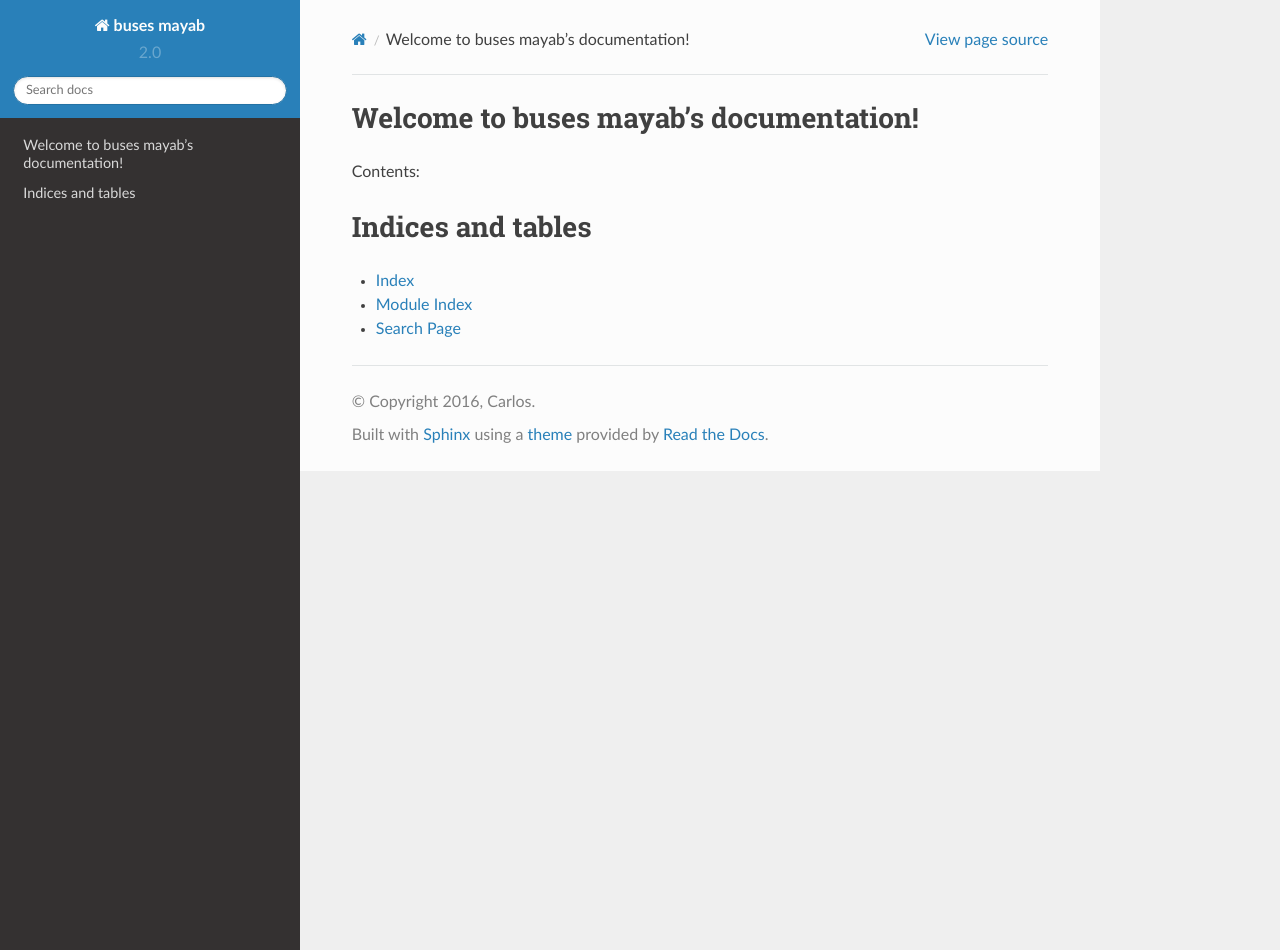
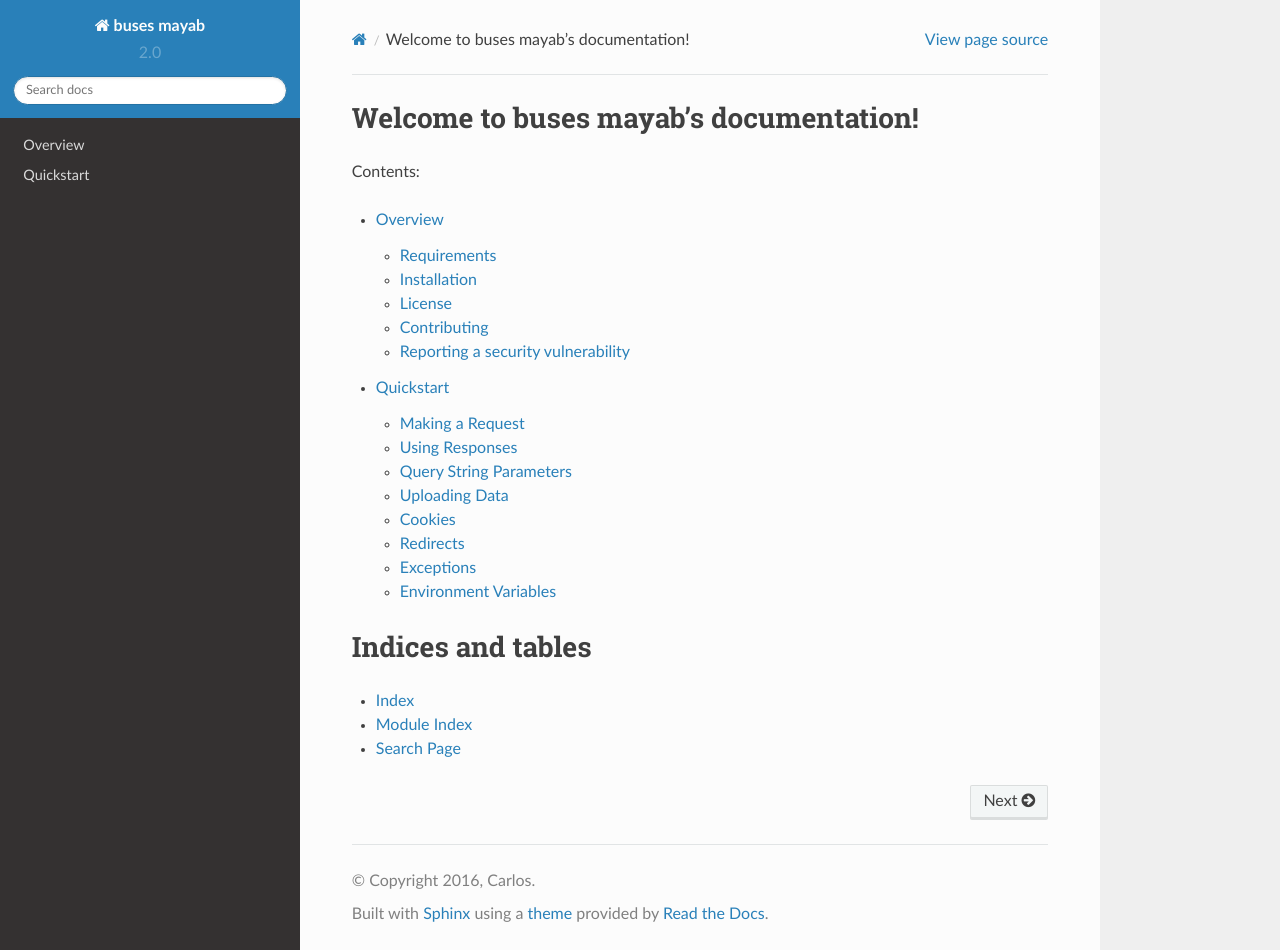
Before and after one commit to KacosPro/buses-mayab, a Sphinx documentation site: the page built from docs/index.rst, in a window 1280 px wide and 950 px high. Built offline with Sphinx 7.4.7 and the Read the Docs theme 2.0.0, drawn with Linux system fonts in a browser that asks for light colours; some of the changed lines change nothing that is shown.

Commit message:
Update docs

```diff
--- a/docs/index.rst
+++ b/docs/index.rst
@@ -11,6 +11,8 @@ Contents:
 .. toctree::
    :maxdepth: 2
 
+   overview
+   quickstart
 
 
 Indices and tables
--- /dev/null
+++ b/docs/overview.rst
@@ -0,0 +1,159 @@
+========
+Overview
+========
+
+Requirements
+============
+
+#. PHP 5.5.0
+#. To use the PHP stream handler, ``allow_url_fopen`` must be enabled in your
+   system's php.ini.
+#. To use the cURL handler, you must have a recent version of cURL >= 7.19.4
+   compiled with OpenSSL and zlib.
+
+.. note::
+
+    Guzzle no longer requires cURL in order to send HTTP requests. Guzzle will
+    use the PHP stream wrapper to send HTTP requests if cURL is not installed.
+    Alternatively, you can provide your own HTTP handler used to send requests.
+
+.. _installation:
+
+
+Installation
+============
+
+The recommended way to install Guzzle is with
+`Composer <http://getcomposer.org>`_. Composer is a dependency management tool
+for PHP that allows you to declare the dependencies your project needs and
+installs them into your project.
+
+.. code-block:: bash
+
+    # Install Composer
+    curl -sS https://getcomposer.org/installer | php
+
+You can add Guzzle as a dependency using the composer.phar CLI:
+
+.. code-block:: bash
+
+    php composer.phar require guzzlehttp/guzzle:~6.0
+
+Alternatively, you can specify Guzzle as a dependency in your project's
+existing composer.json file:
+
+.. code-block:: js
+
+    {
+      "require": {
+         "guzzlehttp/guzzle": "~6.0"
+      }
+   }
+
+After installing, you need to require Composer's autoloader:
+
+.. code-block:: php
+
+    require 'vendor/autoload.php';
+
+You can find out more on how to install Composer, configure autoloading, and
+other best-practices for defining dependencies at `getcomposer.org <http://getcomposer.org>`_.
+
+
+Bleeding edge
+-------------
+
+During your development, you can keep up with the latest changes on the master
+branch by setting the version requirement for Guzzle to ``~6.0@dev``.
+
+.. code-block:: js
+
+   {
+      "require": {
+         "guzzlehttp/guzzle": "~6.0@dev"
+      }
+   }
+
+
+License
+=======
+
+Licensed using the `MIT license <http://opensource.org/licenses/MIT>`_.
+
+    Copyright (c) 2015 Michael Dowling <https://github.com/mtdowling>
+
+    Permission is hereby granted, free of charge, to any person obtaining a copy
+    of this software and associated documentation files (the "Software"), to deal
+    in the Software without restriction, including without limitation the rights
+    to use, copy, modify, merge, publish, distribute, sublicense, and/or sell
+    copies of the Software, and to permit persons to whom the Software is
+    furnished to do so, subject to the following conditions:
+
+    The above copyright notice and this permission notice shall be included in
+    all copies or substantial portions of the Software.
+
+    THE SOFTWARE IS PROVIDED "AS IS", WITHOUT WARRANTY OF ANY KIND, EXPRESS OR
+    IMPLIED, INCLUDING BUT NOT LIMITED TO THE WARRANTIES OF MERCHANTABILITY,
+    FITNESS FOR A PARTICULAR PURPOSE AND NONINFRINGEMENT. IN NO EVENT SHALL THE
+    AUTHORS OR COPYRIGHT HOLDERS BE LIABLE FOR ANY CLAIM, DAMAGES OR OTHER
+    LIABILITY, WHETHER IN AN ACTION OF CONTRACT, TORT OR OTHERWISE, ARISING FROM,
+    OUT OF OR IN CONNECTION WITH THE SOFTWARE OR THE USE OR OTHER DEALINGS IN
+    THE SOFTWARE.
+
+
+Contributing
+============
+
+
+Guidelines
+----------
+
+1. Guzzle utilizes PSR-1, PSR-2, PSR-4, and PSR-7.
+2. Guzzle is meant to be lean and fast with very few dependencies. This means
+   that not every feature request will be accepted.
+3. Guzzle has a minimum PHP version requirement of PHP 5.5. Pull requests must
+   not require a PHP version greater than PHP 5.5 unless the feature is only
+   utilized conditionally.
+4. All pull requests must include unit tests to ensure the change works as
+   expected and to prevent regressions.
+
+
+Running the tests
+-----------------
+
+In order to contribute, you'll need to checkout the source from GitHub and
+install Guzzle's dependencies using Composer:
+
+.. code-block:: bash
+
+    git clone https://github.com/guzzle/guzzle.git
+    cd guzzle && curl -s http://getcomposer.org/installer | php && ./composer.phar install --dev
+
+Guzzle is unit tested with PHPUnit. Run the tests using the Makefile:
+
+.. code-block:: bash
+
+    make test
+
+.. note::
+
+    You'll need to install node.js v0.5.0 or newer in order to perform
+    integration tests on Guzzle's HTTP handlers.
+
+
+Reporting a security vulnerability
+==================================
+
+We want to ensure that Guzzle is a secure HTTP client library for everyone. If
+you've discovered a security vulnerability in Guzzle, we appreciate your help
+in disclosing it to us in a `responsible manner <http://en.wikipedia.org/wiki/Responsible_disclosure>`_.
+
+Publicly disclosing a vulnerability can put the entire community at risk. If
+you've discovered a security concern, please email us at
+security@guzzlephp.org. We'll work with you to make sure that we understand the
+scope of the issue, and that we fully address your concern. We consider
+correspondence sent to security@guzzlephp.org our highest priority, and work to
+address any issues that arise as quickly as possible.
+
+After a security vulnerability has been corrected, a security hotfix release will
+be deployed as soon as possible.
--- /dev/null
+++ b/docs/quickstart.rst
@@ -0,0 +1,564 @@
+==========
+Quickstart
+==========
+
+This page provides a quick introduction to Guzzle and introductory examples.
+If you have not already installed, Guzzle, head over to the :ref:`installation`
+page.
+
+
+Making a Request
+================
+
+You can send requests with Guzzle using a ``GuzzleHttp\ClientInterface``
+object.
+
+
+Creating a Client
+-----------------
+
+.. code-block:: php
+
+    use GuzzleHttp\Client;
+
+    $client = new Client([
+        // Base URI is used with relative requests
+        'base_uri' => 'http://httpbin.org',
+        // You can set any number of default request options.
+        'timeout'  => 2.0,
+    ]);
+
+Clients are immutable in Guzzle 6, which means that you cannot change the defaults used by a client after it's created.
+
+The client constructor accepts an associative array of options:
+
+``base_uri``
+    (string|UriInterface) Base URI of the client that is merged into relative
+    URIs. Can be a string or instance of UriInterface. When a relative URI
+    is provided to a client, the client will combine the base URI with the
+    relative URI using the rules described in
+    `RFC 3986, section 2 <http://tools.ietf.org/html/rfc3986#section-5.2>`_.
+
+    .. code-block:: php
+
+        // Create a client with a base URI
+        $client = new GuzzleHttp\Client(['base_uri' => 'https://foo.com/api/']);
+        // Send a request to https://foo.com/api/test
+        $response = $client->request('GET', 'test');
+        // Send a request to https://foo.com/root
+        $response = $client->request('GET', '/root');
+
+    Don't feel like reading RFC 3986? Here are some quick examples on how a
+    ``base_uri`` is resolved with another URI.
+
+    =======================  ==================  ===============================
+    base_uri                 URI                 Result
+    =======================  ==================  ===============================
+    ``http://foo.com``       ``/bar``            ``http://foo.com/bar``
+    ``http://foo.com/foo``   ``/bar``            ``http://foo.com/bar``
+    ``http://foo.com/foo``   ``bar``             ``http://foo.com/bar``
+    ``http://foo.com/foo/``  ``bar``             ``http://foo.com/foo/bar``
+    ``http://foo.com``       ``http://baz.com``  ``http://baz.com``
+    ``http://foo.com/?bar``  ``bar``             ``http://foo.com/bar``
+    =======================  ==================  ===============================
+
+``handler``
+    (callable) Function that transfers HTTP requests over the wire. The
+    function is called with a ``Psr7\Http\Message\RequestInterface`` and array
+    of transfer options, and must return a
+    ``GuzzleHttp\Promise\PromiseInterface`` that is fulfilled with a
+    ``Psr7\Http\Message\ResponseInterface`` on success. ``handler`` is a
+    constructor only option that cannot be overridden in per/request options.
+
+``...``
+    (mixed) All other options passed to the constructor are used as default
+    request options with every request created by the client.
+
+
+Sending Requests
+----------------
+
+Magic methods on the client make it easy to send synchronous requests:
+
+.. code-block:: php
+
+    $response = $client->get('http://httpbin.org/get');
+    $response = $client->delete('http://httpbin.org/delete');
+    $response = $client->head('http://httpbin.org/get');
+    $response = $client->options('http://httpbin.org/get');
+    $response = $client->patch('http://httpbin.org/patch');
+    $response = $client->post('http://httpbin.org/post');
+    $response = $client->put('http://httpbin.org/put');
+
+You can create a request and then send the request with the client when you're
+ready:
+
+.. code-block:: php
+
+    use GuzzleHttp\Psr7\Request;
+
+    $request = new Request('PUT', 'http://httpbin.org/put');
+    $response = $client->send($request, ['timeout' => 2]);
+
+Client objects provide a great deal of flexibility in how request are
+transferred including default request options, default handler stack middleware
+that are used by each request, and a base URI that allows you to send requests
+with relative URIs.
+
+You can find out more about client middleware in the
+:doc:`handlers-and-middleware` page of the documentation.
+
+
+Async Requests
+--------------
+
+You can send asynchronous requests using the magic methods provided by a client:
+
+.. code-block:: php
+
+    $promise = $client->getAsync('http://httpbin.org/get');
+    $promise = $client->deleteAsync('http://httpbin.org/delete');
+    $promise = $client->headAsync('http://httpbin.org/get');
+    $promise = $client->optionsAsync('http://httpbin.org/get');
+    $promise = $client->patchAsync('http://httpbin.org/patch');
+    $promise = $client->postAsync('http://httpbin.org/post');
+    $promise = $client->putAsync('http://httpbin.org/put');
+
+You can also use the `sendAsync()` and `requestAsync()` methods of a client:
+
+.. code-block:: php
+
+    use GuzzleHttp\Psr7\Request;
+
+    // Create a PSR-7 request object to send
+    $headers = ['X-Foo' => 'Bar'];
+    $body = 'Hello!';
+    $request = new Request('HEAD', 'http://httpbin.org/head', $headers, $body);
+
+    // Or, if you don't need to pass in a request instance:
+    $promise = $client->requestAsync('GET', 'http://httpbin.org/get');
+
+The promise returned by these methods implements the
+`Promises/A+ spec <https://promisesaplus.com/>`_, provided by the
+`Guzzle promises library <https://github.com/guzzle/promises>`_. This means
+that you can chain ``then()`` calls off of the promise. These then calls are
+either fulfilled with a successful ``Psr\Http\Message\ResponseInterface`` or
+rejected with an exception.
+
+.. code-block:: php
+
+    use Psr\Http\Message\ResponseInterface;
+    use GuzzleHttp\Exception\RequestException;
+
+    $promise = $client->requestAsync('GET', 'http://httpbin.org/get');
+    $promise->then(
+        function (ResponseInterface $res) {
+            echo $res->getStatusCode() . "\n";
+        },
+        function (RequestException $e) {
+            echo $e->getMessage() . "\n";
+            echo $e->getRequest()->getMethod();
+        }
+    );
+
+
+Concurrent requests
+-------------------
+
+You can send multiple requests concurrently using promises and asynchronous
+requests.
+
+.. code-block:: php
+
+    use GuzzleHttp\Client;
+    use GuzzleHttp\Promise;
+
+    $client = new Client(['base_uri' => 'http://httpbin.org/']);
+
+    // Initiate each request but do not block
+    $promises = [
+        'image' => $client->getAsync('/image'),
+        'png'   => $client->getAsync('/image/png'),
+        'jpeg'  => $client->getAsync('/image/jpeg'),
+        'webp'  => $client->getAsync('/image/webp')
+    ];
+
+    // Wait on all of the requests to complete. Throws a ConnectException
+    // if any of the requests fail
+    $results = Promise\unwrap($promises);
+
+    // Wait for the requests to complete, even if some of them fail
+    $results = Promise\settle($promises)->wait();
+
+    // You can access each result using the key provided to the unwrap
+    // function.
+    echo $results['image']->getHeader('Content-Length');
+    echo $results['png']->getHeader('Content-Length');
+
+You can use the ``GuzzleHttp\Pool`` object when you have an indeterminate
+amount of requests you wish to send.
+
+.. code-block:: php
+
+    use GuzzleHttp\Pool;
+    use GuzzleHttp\Client;
+    use GuzzleHttp\Psr7\Request;
+
+    $client = new Client();
+
+    $requests = function ($total) {
+        $uri = 'http://127.0.0.1:8126/guzzle-server/perf';
+        for ($i = 0; $i < $total; $i++) {
+            yield new Request('GET', $uri);
+        }
+    };
+
+    $pool = new Pool($client, $requests(100), [
+        'concurrency' => 5,
+        'fulfilled' => function ($response, $index) {
+            // this is delivered each successful response
+        },
+        'rejected' => function ($reason, $index) {
+            // this is delivered each failed request
+        },
+    ]);
+
+    // Initiate the transfers and create a promise
+    $promise = $pool->promise();
+
+    // Force the pool of requests to complete.
+    $promise->wait();
+
+Or using a closure that will return a promise once the pool calls the closure.
+
+.. code-block:: php
+
+    $client = new Client();
+
+    $requests = function ($total) use ($client) {
+        $uri = 'http://127.0.0.1:8126/guzzle-server/perf';
+        for ($i = 0; $i < $total; $i++) {
+            yield function() use ($client, $uri) {
+                return $client->getAsync($uri);
+            };
+        }
+    };
+
+    $pool = new Pool($client, $requests(100));
+
+
+Using Responses
+===============
+
+In the previous examples, we retrieved a ``$response`` variable or we were
+delivered a response from a promise. The response object implements a PSR-7
+response, ``Psr\Http\Message\ResponseInterface``, and contains lots of
+helpful information.
+
+You can get the status code and reason phrase of the response:
+
+.. code-block:: php
+
+    $code = $response->getStatusCode(); // 200
+    $reason = $response->getReasonPhrase(); // OK
+
+You can retrieve headers from the response:
+
+.. code-block:: php
+
+    // Check if a header exists.
+    if ($response->hasHeader('Content-Length')) {
+        echo "It exists";
+    }
+
+    // Get a header from the response.
+    echo $response->getHeader('Content-Length');
+
+    // Get all of the response headers.
+    foreach ($response->getHeaders() as $name => $values) {
+        echo $name . ': ' . implode(', ', $values) . "\r\n";
+    }
+
+The body of a response can be retrieved using the ``getBody`` method. The body
+can be used as a string, cast to a string, or used as a stream like object.
+
+.. code-block:: php
+
+    $body = $response->getBody();
+    // Implicitly cast the body to a string and echo it
+    echo $body;
+    // Explicitly cast the body to a string
+    $stringBody = (string) $body;
+    // Read 10 bytes from the body
+    $tenBytes = $body->read(10);
+    // Read the remaining contents of the body as a string
+    $remainingBytes = $body->getContents();
+
+
+Query String Parameters
+=======================
+
+You can provide query string parameters with a request in several ways.
+
+You can set query string parameters in the request's URI:
+
+.. code-block:: php
+
+    $response = $client->request('GET', 'http://httpbin.org?foo=bar');
+
+You can specify the query string parameters using the ``query`` request
+option as an array.
+
+.. code-block:: php
+
+    $client->request('GET', 'http://httpbin.org', [
+        'query' => ['foo' => 'bar']
+    ]);
+
+Providing the option as an array will use PHP's ``http_build_query`` function
+to format the query string.
+
+And finally, you can provide the ``query`` request option as a string.
+
+.. code-block:: php
+
+    $client->request('GET', 'http://httpbin.org', ['query' => 'foo=bar']);
+
+
+Uploading Data
+==============
+
+Guzzle provides several methods for uploading data.
+
+You can send requests that contain a stream of data by passing a string,
+resource returned from ``fopen``, or an instance of a
+``Psr\Http\Message\StreamInterface`` to the ``body`` request option.
+
+.. code-block:: php
+
+    // Provide the body as a string.
+    $r = $client->request('POST', 'http://httpbin.org/post', [
+        'body' => 'raw data'
+    ]);
+
+    // Provide an fopen resource.
+    $body = fopen('/path/to/file', 'r');
+    $r = $client->request('POST', 'http://httpbin.org/post', ['body' => $body]);
+
+    // Use the stream_for() function to create a PSR-7 stream.
+    $body = \GuzzleHttp\Psr7\stream_for('hello!');
+    $r = $client->request('POST', 'http://httpbin.org/post', ['body' => $body]);
+
+An easy way to upload JSON data and set the appropriate header is using the
+``json`` request option:
+
+.. code-block:: php
+
+    $r = $client->request('PUT', 'http://httpbin.org/put', [
+        'json' => ['foo' => 'bar']
+    ]);
+
+
+POST/Form Requests
+------------------
+
+In addition to specifying the raw data of a request using the ``body`` request
+option, Guzzle provides helpful abstractions over sending POST data.
+
+
+Sending form fields
+~~~~~~~~~~~~~~~~~~~
+
+Sending ``application/x-www-form-urlencoded`` POST requests requires that you
+specify the POST fields as an array in the ``form_params`` request options.
+
+.. code-block:: php
+
+    $response = $client->request('POST', 'http://httpbin.org/post', [
+        'form_params' => [
+            'field_name' => 'abc',
+            'other_field' => '123',
+            'nested_field' => [
+                'nested' => 'hello'
+            ]
+        ]
+    ]);
+
+
+Sending form files
+~~~~~~~~~~~~~~~~~~
+
+You can send files along with a form (``multipart/form-data`` POST requests),
+using the ``multipart`` request option. ``multipart`` accepts an array of
+associative arrays, where each associative array contains the following keys:
+
+- name: (required, string) key mapping to the form field name.
+- contents: (required, mixed) Provide a string to send the contents of the
+  file as a string, provide an fopen resource to stream the contents from a
+  PHP stream, or provide a ``Psr\Http\Message\StreamInterface`` to stream
+  the contents from a PSR-7 stream.
+
+.. code-block:: php
+
+    $response = $client->request('POST', 'http://httpbin.org/post', [
+        'multipart' => [
+            [
+                'name'     => 'field_name',
+                'contents' => 'abc'
+            ],
+            [
+                'name'     => 'file_name',
+                'contents' => fopen('/path/to/file', 'r')
+            ],
+            [
+                'name'     => 'other_file',
+                'contents' => 'hello',
+                'filename' => 'filename.txt',
+                'headers'  => [
+                    'X-Foo' => 'this is an extra header to include'
+                ]
+            ]
+        ]
+    ]);
+
+
+Cookies
+=======
+
+Guzzle can maintain a cookie session for you if instructed using the
+``cookies`` request option. When sending a request, the ``cookies`` option
+must be set an an instance of ``GuzzleHttp\Cookie\CookieJarInterface``.
+
+.. code-block:: php
+
+    // Use a specific cookie jar
+    $jar = new \GuzzleHttp\Cookie\CookieJar;
+    $r = $client->request('GET', 'http://httpbin.org/cookies', [
+        'cookies' => $jar
+    ]);
+
+You can set ``cookies`` to ``true`` in a client constructor if you would like
+to use a shared cookie jar for all requests.
+
+.. code-block:: php
+
+    // Use a shared client cookie jar
+    $client = new \GuzzleHttp\Client(['cookies' => true]);
+    $r = $client->request('GET', 'http://httpbin.org/cookies');
+
+
+Redirects
+=========
+
+Guzzle will automatically follow redirects unless you tell it not to. You can
+customize the redirect behavior using the ``allow_redirects`` request option.
+
+- Set to ``true`` to enable normal redirects with a maximum number of 5
+  redirects. This is the default setting.
+- Set to ``false`` to disable redirects.
+- Pass an associative array containing the 'max' key to specify the maximum
+  number of redirects and optionally provide a 'strict' key value to specify
+  whether or not to use strict RFC compliant redirects (meaning redirect POST
+  requests with POST requests vs. doing what most browsers do which is
+  redirect POST requests with GET requests).
+
+.. code-block:: php
+
+    $response = $client->request('GET', 'http://github.com');
+    echo $response->getStatusCode();
+    // 200
+
+The following example shows that redirects can be disabled.
+
+.. code-block:: php
+
+    $response = $client->request('GET', 'http://github.com', [
+        'allow_redirects' => false
+    ]);
+    echo $response->getStatusCode();
+    // 301
+
+
+Exceptions
+==========
+
+Guzzle throws exceptions for errors that occur during a transfer.
+
+- In the event of a networking error (connection timeout, DNS errors, etc.),
+  a ``GuzzleHttp\Exception\RequestException`` is thrown. This exception
+  extends from ``GuzzleHttp\Exception\TransferException``. Catching this
+  exception will catch any exception that can be thrown while transferring
+  requests.
+
+  .. code-block:: php
+
+      use GuzzleHttp\Psr7;
+      use GuzzleHttp\Exception\RequestException;
+
+      try {
+          $client->request('GET', 'https://github.com/_abc_123_404');
+      } catch (RequestException $e) {
+          echo Psr7\str($e->getRequest());
+          if ($e->hasResponse()) {
+              echo Psr7\str($e->getResponse());
+          }
+      }
+
+- A ``GuzzleHttp\Exception\ConnectException`` exception is thrown in the
+  event of a networking error. This exception extends from
+  ``GuzzleHttp\Exception\RequestException``.
+
+- A ``GuzzleHttp\Exception\ClientException`` is thrown for 400
+  level errors if the ``http_errors`` request option is set to true. This
+  exception extends from ``GuzzleHttp\Exception\BadResponseException`` and
+  ``GuzzleHttp\Exception\BadResponseException`` extends from
+  ``GuzzleHttp\Exception\RequestException``.
+
+  .. code-block:: php
+
+      use GuzzleHttp\Exception\ClientException;
+
+      try {
+          $client->request('GET', 'https://github.com/_abc_123_404');
+      } catch (ClientException $e) {
+          echo Psr7\str($e->getRequest());
+          echo Psr7\str($e->getResponse());
+      }
+
+- A ``GuzzleHttp\Exception\ServerException`` is thrown for 500 level
+  errors if the ``http_errors`` request option is set to true. This
+  exception extends from ``GuzzleHttp\Exception\BadResponseException``.
+
+- A ``GuzzleHttp\Exception\TooManyRedirectsException`` is thrown when too
+  many redirects are followed. This exception extends from ``GuzzleHttp\Exception\RequestException``.
+
+All of the above exceptions extend from
+``GuzzleHttp\Exception\TransferException``.
+
+
+Environment Variables
+=====================
+
+Guzzle exposes a few environment variables that can be used to customize the
+behavior of the library.
+
+``GUZZLE_CURL_SELECT_TIMEOUT``
+    Controls the duration in seconds that a curl_multi_* handler will use when
+    selecting on curl handles using ``curl_multi_select()``. Some systems
+    have issues with PHP's implementation of ``curl_multi_select()`` where
+    calling this function always results in waiting for the maximum duration of
+    the timeout.
+``HTTP_PROXY``
+    Defines the proxy to use when sending requests using the "http" protocol.
+``HTTPS_PROXY``
+    Defines the proxy to use when sending requests using the "https" protocol.
+
+
+Relevant ini Settings
+---------------------
+
+Guzzle can utilize PHP ini settings when configuring clients.
+
+``openssl.cafile``
+    Specifies the path on disk to a CA file in PEM format to use when sending
+    requests over "https". See: https://wiki.php.net/rfc/tls-peer-verification#phpini_defaults
```
Also changed, not shown: 14 other files.
